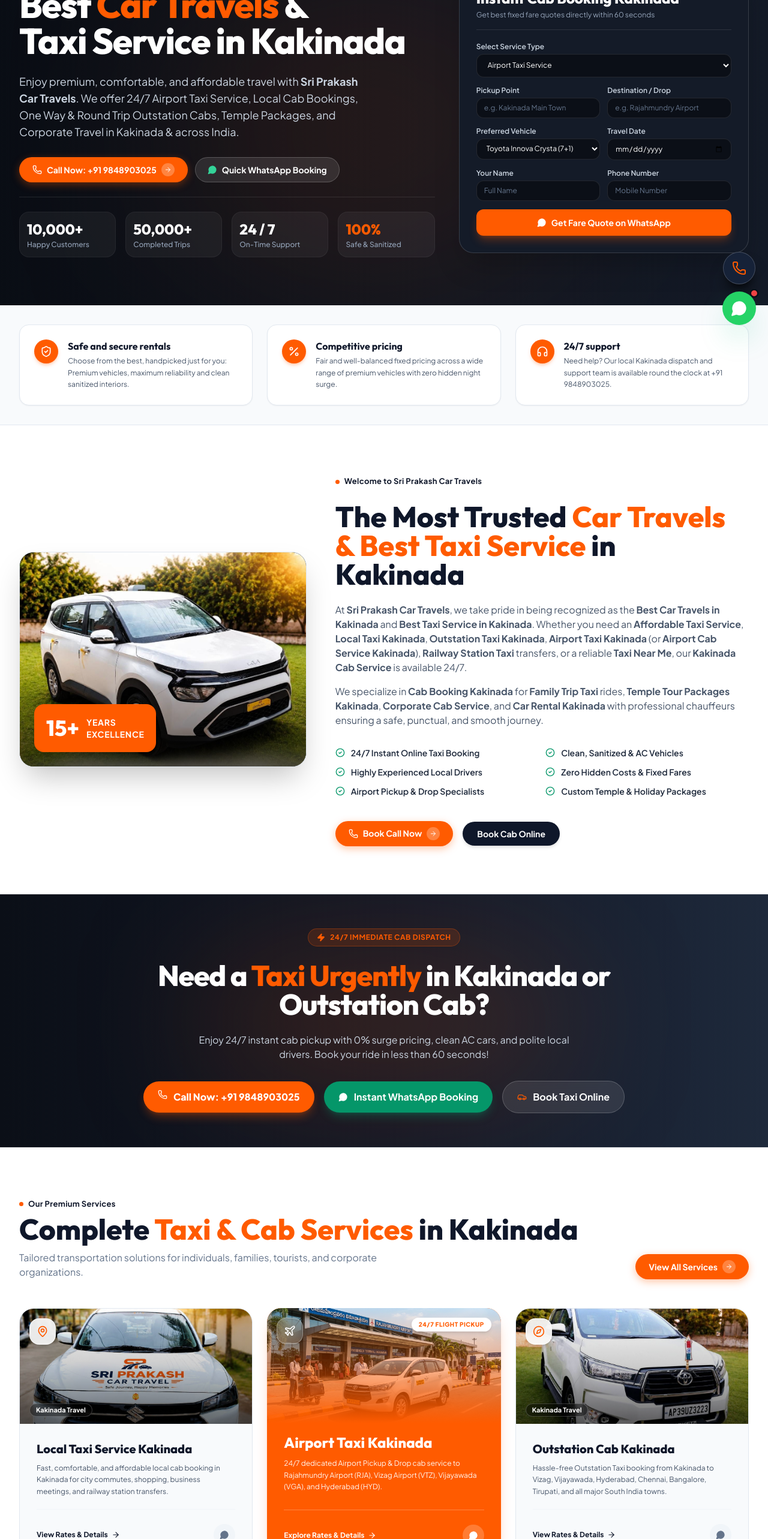
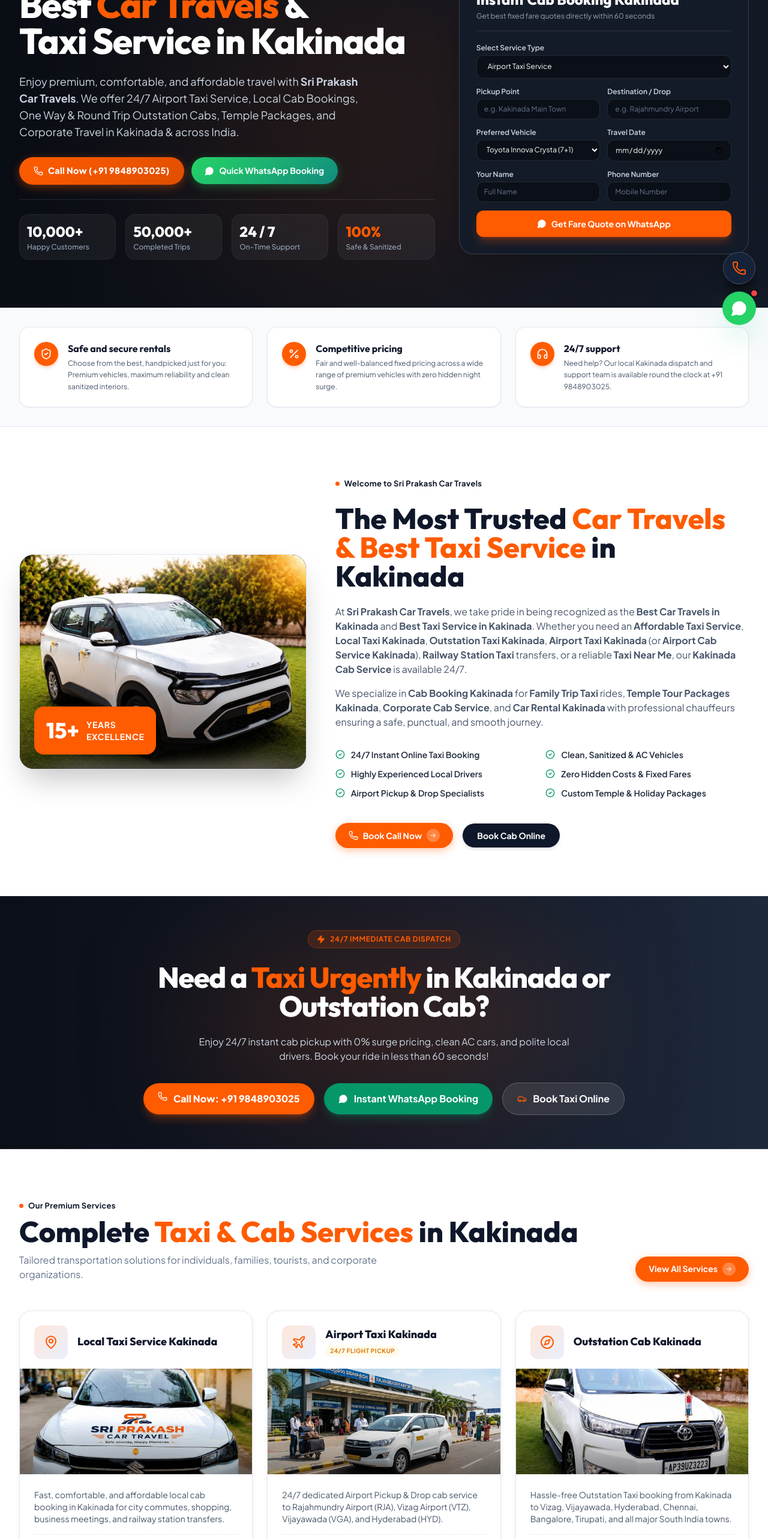
Before and after one commit to varuntejreddy03/sri-prakash-car-travels, a React (Vite) app: page / in a window 1280 px wide. Shown: the part 234-2800 px from the top of the page at 60% size. Built offline with nearby package versions, Linux system fonts and the light colour scheme.

Commit message:
style: apply competitor card hover transitions, borders, and rounded pill CTA buttons across sections

```diff
--- a/src/components/Hero.jsx
+++ b/src/components/Hero.jsx
@@ -56,26 +56,23 @@
               Enjoy premium, comfortable, and affordable travel with <strong>Sri Prakash Car Travels</strong>. We offer 24/7 Airport Taxi Service, Local Cab Bookings, One Way & Round Trip Outstation Cabs, Temple Packages, and Corporate Travel in Kakinada & across India.
             </p>
 
-            {/* Action Buttons */}
+            {/* Action Buttons matching competitor hero-cta-buttons */}
             <div className="flex flex-wrap items-center gap-3 pt-1">
               <a
                 href={`tel:+91${businessInfo.phone}`}
-                className="ref-btn-primary group !bg-[#FF5B00] hover:!bg-[#e04f00]"
+                className="btn-call-now-pill"
               >
                 <Phone className="w-4 h-4 text-white" />
-                <span>Call Now: +91 {businessInfo.phone}</span>
-                <span className="ref-circle-arrow">
-                  <ArrowRight className="w-3 h-3 text-white" />
-                </span>
+                <span>Call Now (+91 {businessInfo.phone})</span>
               </a>
 
               <a
                 href={createWhatsAppUrl("Hi Sri Prakash Car Travels, I want to book a taxi.")}
                 target="_blank"
                 rel="noopener noreferrer"
-                className="inline-flex items-center justify-center gap-2 px-5 py-2.5 rounded-full font-bold text-xs sm:text-sm bg-white/10 hover:bg-white/20 text-white border border-white/20 transition-all group"
+                className="btn-whatsapp-pill"
               >
-                <MessageCircle className="w-4 h-4 text-emerald-400 fill-emerald-400" />
+                <MessageCircle className="w-4 h-4 fill-current" />
                 <span>Quick WhatsApp Booking</span>
               </a>
             </div>
--- a/src/components/ServicesSection.jsx
+++ b/src/components/ServicesSection.jsx
@@ -58,116 +58,68 @@
           </Link>
         </div>
 
-        {/* 9+ Services Grid */}
+        {/* 9+ Services Grid matching competitor */}
         <div className="grid grid-cols-1 sm:grid-cols-2 lg:grid-cols-3 gap-6">
           {servicesData.map((item) => {
             const Icon = iconMap[item.icon] || MapPin;
             const isHighlighted = item.id === 'airport-taxi';
 
-            if (isHighlighted) {
-              return (
-                <div
-                  key={item.id}
-                  className="rounded-3xl overflow-hidden bg-[#FF5B00] text-white shadow-xl shadow-[#FF5B00]/25 flex flex-col justify-between hover:scale-[1.02] transition-transform duration-200 group"
-                >
-                  {/* Card Image Banner */}
-                  <div className="relative h-48 w-full overflow-hidden bg-slate-900">
-                    <img
-                      src={item.image}
-                      alt={`${item.title} in Kakinada`}
-                      className="w-full h-full object-cover group-hover:scale-105 transition-transform duration-300"
-                      loading="lazy"
-                      decoding="async"
-                    />
-                    <div className="absolute inset-0 bg-gradient-to-t from-[#FF5B00] via-[#FF5B00]/40 to-transparent"></div>
-                    <div className="absolute top-4 left-4 w-11 h-11 rounded-2xl bg-white/20 backdrop-blur-md flex items-center justify-center text-white border border-white/30 shadow-md">
-                      <Icon className="w-5 h-5" />
-                    </div>
-                    <span className="absolute top-4 right-4 px-3 py-1 rounded-full text-[10px] font-extrabold bg-white text-[#FF5B00] uppercase shadow-md tracking-wider">
-                      24/7 Flight Pickup
-                    </span>
-                  </div>
-
-                  <div className="p-7 pt-4 flex-1 flex flex-col justify-between">
-                    <div>
-                      <h3 className="font-outfit font-extrabold text-2xl text-white leading-snug mb-2">
-                        {item.title}
-                      </h3>
-                      <p className="text-xs text-white/95 font-jakarta leading-relaxed">
-                        {item.shortDesc}
-                      </p>
-                    </div>
-
-                    <div className="pt-6 flex items-center justify-between border-t border-white/25 mt-5">
-                      <Link
-                        to={`/services/${item.id}`}
-                        className="inline-flex items-center gap-1.5 text-xs font-bold text-white hover:underline"
-                      >
-                        <span>Explore Rates & Details</span>
-                        <ArrowRight className="w-3.5 h-3.5" />
-                      </Link>
-                      <a
-                        href={createWhatsAppUrl(`Hi Sri Prakash Car Travels, I want to book ${item.title}.`)}
-                        target="_blank"
-                        rel="noopener noreferrer"
-                        className="w-9 h-9 rounded-full bg-white/20 hover:bg-white text-white hover:text-[#FF5B00] flex items-center justify-center transition-colors shadow-sm"
-                        title="WhatsApp Quote"
-                      >
-                        <MessageCircle className="w-4 h-4 fill-current" />
-                      </a>
-                    </div>
-                  </div>
-                </div>
-              );
-            }
-
             return (
               <div
                 key={item.id}
-                className="bg-[#F8FAFC] rounded-3xl overflow-hidden border border-slate-200 hover:border-slate-300 hover:bg-white hover:shadow-xl transition-all duration-200 flex flex-col justify-between group"
+                className="comp-service-card group"
               >
-                {/* Card Image Banner */}
-                <div className="relative h-48 w-full overflow-hidden bg-slate-100">
+                {/* Service Header with Icon and Title matching competitor */}
+                <div className="p-6 pb-4 flex items-center gap-4">
+                  <div className="w-14 h-14 rounded-xl bg-gradient-to-br from-[#FF5B00]/15 to-blue-600/10 text-[#FF5B00] flex items-center justify-center text-xl shrink-0 group-hover:scale-105 transition-transform">
+                    <Icon className="w-6 h-6" />
+                  </div>
+                  <div>
+                    <h3 className="font-outfit font-extrabold text-lg text-slate-900 group-hover:text-[#FF5B00] transition-colors leading-snug">
+                      {item.title}
+                    </h3>
+                    {isHighlighted && (
+                      <span className="text-[10px] font-bold uppercase tracking-wider text-amber-600 bg-amber-50 px-2 py-0.5 rounded-full inline-block mt-0.5">
+                        24/7 Flight Pickup
+                      </span>
+                    )}
+                  </div>
+                </div>
+
+                {/* Service Real Image */}
+                <div className="relative h-44 w-full overflow-hidden bg-slate-100">
                   <img
                     src={item.image}
                     alt={`${item.title} Kakinada`}
-                    className="w-full h-full object-cover group-hover:scale-105 transition-transform duration-300"
+                    className="w-full h-full object-cover group-hover:scale-105 transition-transform duration-500"
                     loading="lazy"
                     decoding="async"
                   />
-                  <div className="absolute inset-0 bg-gradient-to-t from-black/60 via-black/20 to-transparent"></div>
-                  <div className="absolute top-4 left-4 w-11 h-11 rounded-2xl bg-white/90 backdrop-blur-md flex items-center justify-center text-[#FF5B00] border border-white/50 shadow-md group-hover:bg-[#FF5B00] group-hover:text-white transition-colors">
-                    <Icon className="w-5 h-5" />
-                  </div>
-                  <span className="absolute bottom-3 left-4 text-[11px] font-bold text-white bg-black/40 backdrop-blur-sm px-2.5 py-0.5 rounded-full border border-white/20">
-                    Kakinada Travel
-                  </span>
+                  <div className="absolute inset-0 bg-gradient-to-t from-black/40 via-transparent to-transparent"></div>
                 </div>
 
-                <div className="p-7 flex-1 flex flex-col justify-between">
-                  <div>
-                    <h3 className="font-outfit font-extrabold text-xl text-slate-900 group-hover:text-[#FF5B00] transition-colors mb-2 leading-snug">
-                      {item.title}
-                    </h3>
-                    <p className="text-xs text-slate-600 font-jakarta leading-relaxed">
-                      {item.shortDesc}
-                    </p>
-                  </div>
+                {/* Service Body */}
+                <div className="p-6 flex-1 flex flex-col justify-between">
+                  <p className="text-xs sm:text-sm text-slate-600 font-jakarta leading-relaxed">
+                    {item.shortDesc}
+                  </p>
 
-                  <div className="pt-6 flex items-center justify-between border-t border-slate-100 mt-5">
+                  {/* Service Footer matching competitor service-footer */}
+                  <div className="pt-4 mt-4 border-t border-dashed border-slate-200 flex items-center justify-between">
                     <Link
                       to={`/services/${item.id}`}
-                      className="inline-flex items-center gap-1.5 text-xs font-bold text-slate-900 group-hover:text-[#FF5B00] transition-colors"
+                      className="inline-flex items-center gap-1.5 text-xs font-bold text-blue-700 hover:text-[#FF5B00] transition-colors"
                     >
-                      <span>View Rates & Details</span>
+                      <span>Book {item.title.split(' ')[0]}</span>
                       <ArrowRight className="w-3.5 h-3.5" />
                     </Link>
+
                     <a
                       href={createWhatsAppUrl(`Hi Sri Prakash Car Travels, I want to book ${item.title}.`)}
                       target="_blank"
                       rel="noopener noreferrer"
-                      className="w-9 h-9 rounded-full bg-slate-100 hover:bg-emerald-500 text-slate-500 hover:text-white flex items-center justify-center transition-colors"
-                      title="WhatsApp"
+                      className="w-8 h-8 rounded-full bg-emerald-50 hover:bg-emerald-500 text-emerald-600 hover:text-white flex items-center justify-center transition-all shadow-sm"
+                      title="WhatsApp Quote"
                     >
                       <MessageCircle className="w-4 h-4 fill-current" />
                     </a>
--- a/src/components/TempleToursSection.jsx
+++ b/src/components/TempleToursSection.jsx
@@ -35,15 +35,16 @@
         </div>
 
         {/* Packages Cards Grid */}
+        {/* Packages Cards Grid matching competitor */}
         <div className="grid grid-cols-1 md:grid-cols-2 lg:grid-cols-3 gap-7">
           {templePackagesData.map((pkg) => (
             <div
               key={pkg.id}
-              className="bg-[#F8FAFC] rounded-3xl p-5 border border-slate-200 hover:border-slate-300 hover:bg-white hover:shadow-xl transition-all duration-300 flex flex-col justify-between group"
+              className="comp-package-card flex flex-col justify-between group"
             >
               <div>
-                {/* Temple Image Box */}
-                <div className="relative h-48 w-full rounded-2xl overflow-hidden mb-4 bg-slate-900">
+                {/* Temple Image Box matching competitor package-img-box */}
+                <div className="relative h-52 w-full overflow-hidden bg-slate-900">
                   <img
                     src={pkg.image}
                     alt={pkg.title}
@@ -53,69 +54,55 @@
                   />
                   <div className="absolute inset-0 bg-gradient-to-t from-black/80 via-black/20 to-transparent" />
 
-                  <div className="absolute top-3 left-3">
-                    <span className="px-3 py-1 rounded-full text-[11px] font-bold uppercase tracking-wider bg-[#FF5B00] text-white shadow-md">
-                      {pkg.tag}
+                  {/* Package Duration Badge matching competitor package-duration */}
+                  <span className="absolute bottom-3 right-3 bg-[#FF5B00] text-white font-extrabold text-xs px-3.5 py-1 rounded-full shadow-md">
+                    {pkg.duration}
                   </span>
                 </div>
 
-                  <div className="absolute bottom-2.5 left-3 right-3 flex items-center justify-between text-xs text-white/95 font-medium">
-                    <span className="flex items-center gap-1">
-                      <Clock className="w-3.5 h-3.5 text-amber-300" />
-                      {pkg.duration}
-                    </span>
-                    <span className="text-amber-200 text-[11px] font-semibold">
-                      {pkg.distance}
-                    </span>
-                  </div>
-                </div>
-
+                <div className="p-6">
                   <Link to={`/temple-tours/${pkg.id}`}>
                     <h3 className="font-outfit font-extrabold text-xl text-slate-900 group-hover:text-[#FF5B00] transition-colors leading-snug">
                       {pkg.title}
                     </h3>
                   </Link>
-                <p className="text-xs font-semibold text-amber-700 mt-1">
-                  {pkg.subtitle}
-                </p>
-
-                <p className="text-xs text-slate-600 font-jakarta mt-3 leading-relaxed">
+                  <p className="text-xs text-slate-500 font-jakarta mt-2 line-clamp-2">
                     {pkg.description}
                   </p>
 
-                <div className="mt-4 pt-3 border-t border-slate-200/80 space-y-1.5">
-                  {pkg.itinerary.slice(0, 3).map((item, idx) => (
-                    <div key={idx} className="flex items-start gap-2 text-xs text-slate-600">
-                      <CheckCircle2 className="w-3.5 h-3.5 text-[#FF5B00] shrink-0 mt-0.5" />
-                      <span>{item}</span>
-                    </div>
-                  ))}
-                </div>
-
-                <div className="mt-4 p-2.5 rounded-xl bg-white border border-slate-200 flex items-center gap-2 text-xs text-slate-700">
-                  <Car className="w-3.5 h-3.5 text-emerald-600 shrink-0" />
-                  <span className="truncate">Fleet: <strong>{pkg.recommendedCar}</strong></span>
+                  {/* Package Meta matching competitor package-meta */}
+                  <ul className="mt-4 py-3 border-y border-slate-100 space-y-2 text-xs text-slate-600">
+                    <li className="flex items-center gap-2">
+                      <span className="text-[#FF5B00] font-bold">📍</span>
+                      <span className="truncate">Covering: {pkg.subtitle}</span>
+                    </li>
+                    <li className="flex items-center gap-2">
+                      <span className="text-blue-600 font-bold">🚗</span>
+                      <span>Vehicle: {pkg.recommendedCar}</span>
+                    </li>
+                  </ul>
                 </div>
               </div>
 
-              <div className="pt-5 space-y-2">
+              {/* Package Actions matching competitor package-actions */}
+              <div className="p-6 pt-0 flex gap-2">
+                <a
+                  href={createWhatsAppUrl(`Hi Sri Prakash Car Travels, I want to book ${pkg.title} (${pkg.duration}).`)}
+                  target="_blank"
+                  rel="noopener noreferrer"
+                  className="btn-whatsapp-pill flex-1 text-center text-xs !py-2.5"
+                >
+                  <MessageCircle className="w-3.5 h-3.5 fill-current" />
+                  <span>Book Package</span>
+                </a>
+
                 <Link
                   to={`/temple-tours/${pkg.id}`}
-                  className="w-full py-2.5 rounded-full font-bold text-xs bg-slate-900 hover:bg-[#FF5B00] text-white transition-all flex items-center justify-center gap-1.5"
+                  className="px-4 py-2.5 rounded-full font-bold text-xs bg-slate-900 hover:bg-[#FF5B00] text-white transition-colors flex items-center justify-center gap-1"
                 >
-                  <span>Explore Pilgrimage & Itinerary</span>
-                  <ArrowRight className="w-3.5 h-3.5" />
+                  <span>Details</span>
+                  <ArrowRight className="w-3 h-3" />
                 </Link>
-
-                <a
-                  href={createWhatsAppUrl(`Hi Sri Prakash Car Travels, I am planning for ${pkg.title} (${pkg.duration}). Please share fare options.`)}
-                  target="_blank"
-                  rel="noopener noreferrer"
-                  className="w-full py-2 rounded-full font-bold text-xs bg-emerald-50 hover:bg-emerald-100 text-emerald-700 transition-all flex items-center justify-center gap-1.5"
-                >
-                  <MessageCircle className="w-3.5 h-3.5 fill-current" />
-                  <span>Book Package on WhatsApp</span>
-                </a>
               </div>
 
             </div>
--- a/src/index.css
+++ b/src/index.css
@@ -124,3 +124,135 @@
   box-shadow: 0 20px 35px -10px rgba(15, 23, 42, 0.08);
   transform: translateY(-3px);
 }
+
+/* ==========================================================================
+   Competitor-matched Premium Button & Card Design System
+   Adapted with Sri Prakash Brand Palette (#FF5B00 orange, dark navy)
+   ========================================================================== */
+
+/* Main Brand Pill Action Button (.btn-primary style from competitor) */
+.btn-primary-brand {
+  display: inline-flex;
+  align-items: center;
+  justify-content: center;
+  gap: 0.6rem;
+  background: linear-gradient(135deg, #FF5B00, #E04F00);
+  color: #FFFFFF;
+  font-weight: 700;
+  padding: 0.85rem 1.8rem;
+  border-radius: 9999px;
+  border: none;
+  cursor: pointer;
+  box-shadow: 0 4px 15px rgba(255, 91, 0, 0.35);
+  transition: all 0.3s cubic-bezier(0.4, 0, 0.2, 1);
+  text-transform: uppercase;
+  font-size: 0.875rem;
+  letter-spacing: 0.5px;
+}
+.btn-primary-brand:hover {
+  transform: translateY(-2px);
+  box-shadow: 0 8px 25px rgba(255, 91, 0, 0.55);
+  background: linear-gradient(135deg, #FF7824, #E04F00);
+  color: #FFFFFF;
+}
+
+/* WhatsApp Floating/Action Pill (.btn-whatsapp from competitor) */
+.btn-whatsapp-pill {
+  background: linear-gradient(135deg, #25D366, #128C7E);
+  color: #FFFFFF;
+  font-weight: 700;
+  padding: 0.75rem 1.4rem;
+  border-radius: 9999px;
+  display: inline-flex;
+  align-items: center;
+  justify-content: center;
+  gap: 0.5rem;
+  box-shadow: 0 4px 15px rgba(37, 211, 102, 0.3);
+  transition: all 0.3s cubic-bezier(0.4, 0, 0.2, 1);
+  font-size: 0.875rem;
+}
+.btn-whatsapp-pill:hover {
+  transform: translateY(-2px);
+  box-shadow: 0 8px 20px rgba(37, 211, 102, 0.5);
+  color: #FFFFFF;
+}
+
+/* Call Now Pill Button (.btn-call-now-pill from competitor) */
+.btn-call-now-pill {
+  display: inline-flex;
+  align-items: center;
+  justify-content: center;
+  gap: 0.5rem;
+  background: linear-gradient(135deg, #FF5B00, #E04F00);
+  color: #FFFFFF;
+  font-weight: 800;
+  padding: 0.75rem 1.5rem;
+  border-radius: 9999px;
+  font-size: 0.9rem;
+  box-shadow: 0 4px 15px rgba(255, 91, 0, 0.4);
+  transition: all 0.3s ease;
+  letter-spacing: 0.3px;
+}
+.btn-call-now-pill:hover {
+  transform: translateY(-2px);
+  box-shadow: 0 8px 22px rgba(255, 91, 0, 0.6);
+  color: #FFFFFF;
+}
+
+/* Competitor Glass Card Dark */
+.glass-card-dark {
+  background: rgba(15, 23, 42, 0.85);
+  backdrop-filter: blur(16px);
+  -webkit-backdrop-filter: blur(16px);
+  border: 1px solid rgba(255, 255, 255, 0.12);
+  color: #FFFFFF;
+  border-radius: 1rem;
+}
+
+/* Competitor-style Service Card (.service-card) */
+.comp-service-card {
+  background: #FFFFFF;
+  border-radius: 1.25rem;
+  overflow: hidden;
+  box-shadow: 0 2px 8px rgba(0, 0, 0, 0.06);
+  border: 1px solid #E2E8F0;
+  transition: all 0.3s cubic-bezier(0.4, 0, 0.2, 1);
+  display: flex;
+  flex-direction: column;
+  height: 100%;
+}
+.comp-service-card:hover {
+  transform: translateY(-8px);
+  box-shadow: 0 16px 40px rgba(0, 0, 0, 0.12);
+  border-color: #FF5B00;
+}
+
+/* Competitor-style Fleet Card (.fleet-card) */
+.comp-fleet-card {
+  background: #FFFFFF;
+  border-radius: 1.25rem;
+  border: 1px solid #E2E8F0;
+  box-shadow: 0 2px 8px rgba(0, 0, 0, 0.06);
+  overflow: hidden;
+  transition: all 0.3s cubic-bezier(0.4, 0, 0.2, 1);
+}
+.comp-fleet-card:hover {
+  transform: translateY(-8px);
+  box-shadow: 0 16px 40px rgba(0, 0, 0, 0.12);
+  border-color: #FF5B00;
+}
+
+/* Competitor-style Package Card (.package-card) */
+.comp-package-card {
+  background: #FFFFFF;
+  border-radius: 1.25rem;
+  overflow: hidden;
+  box-shadow: 0 2px 8px rgba(0, 0, 0, 0.06);
+  border: 1px solid #E2E8F0;
+  transition: all 0.3s cubic-bezier(0.4, 0, 0.2, 1);
+}
+.comp-package-card:hover {
+  transform: translateY(-8px);
+  box-shadow: 0 16px 40px rgba(0, 0, 0, 0.12);
+  border-color: #FF5B00;
+}
```
Also changed, not shown: src/components/AirportTransfersSection.jsx (+15 -17 lines), src/components/FleetSection.jsx (+19 -26 lines), src/components/Navbar.jsx (+6 -12 lines). Lines whose indentation alone changed are shown as unchanged.
